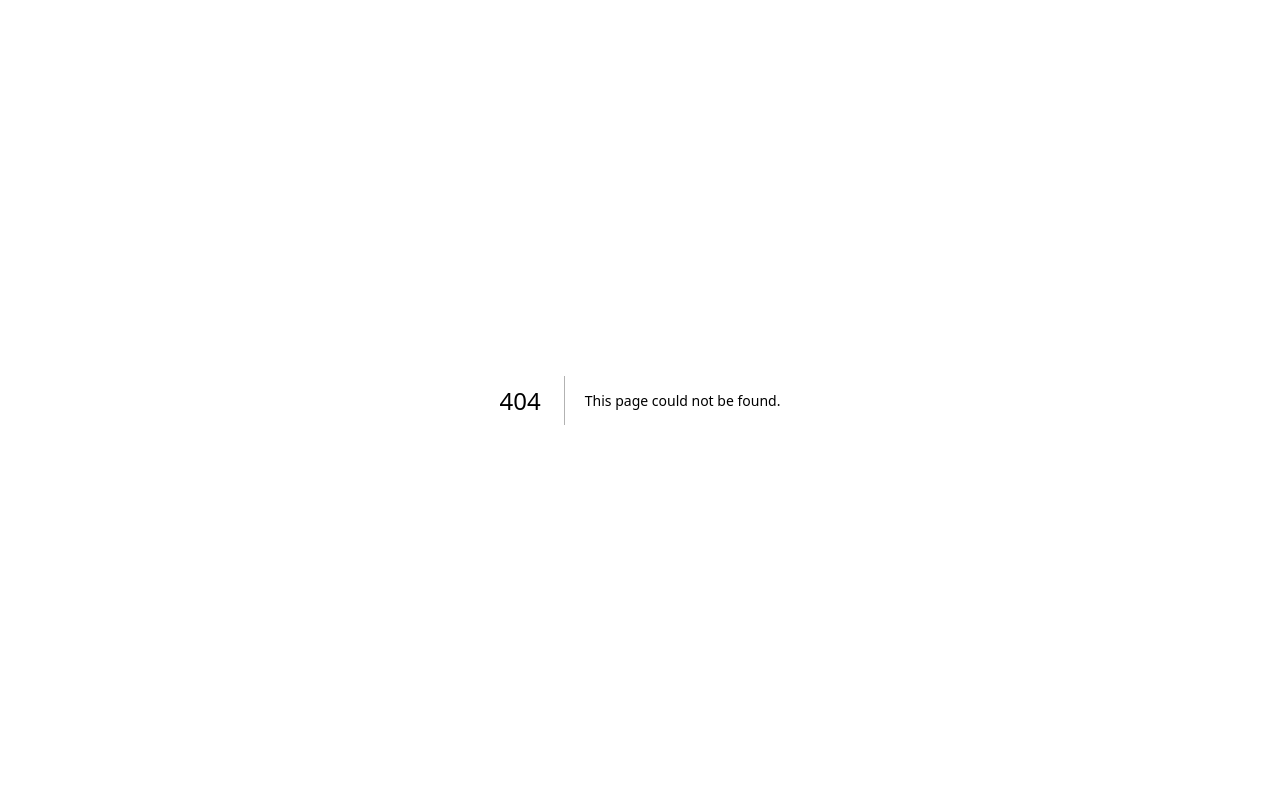
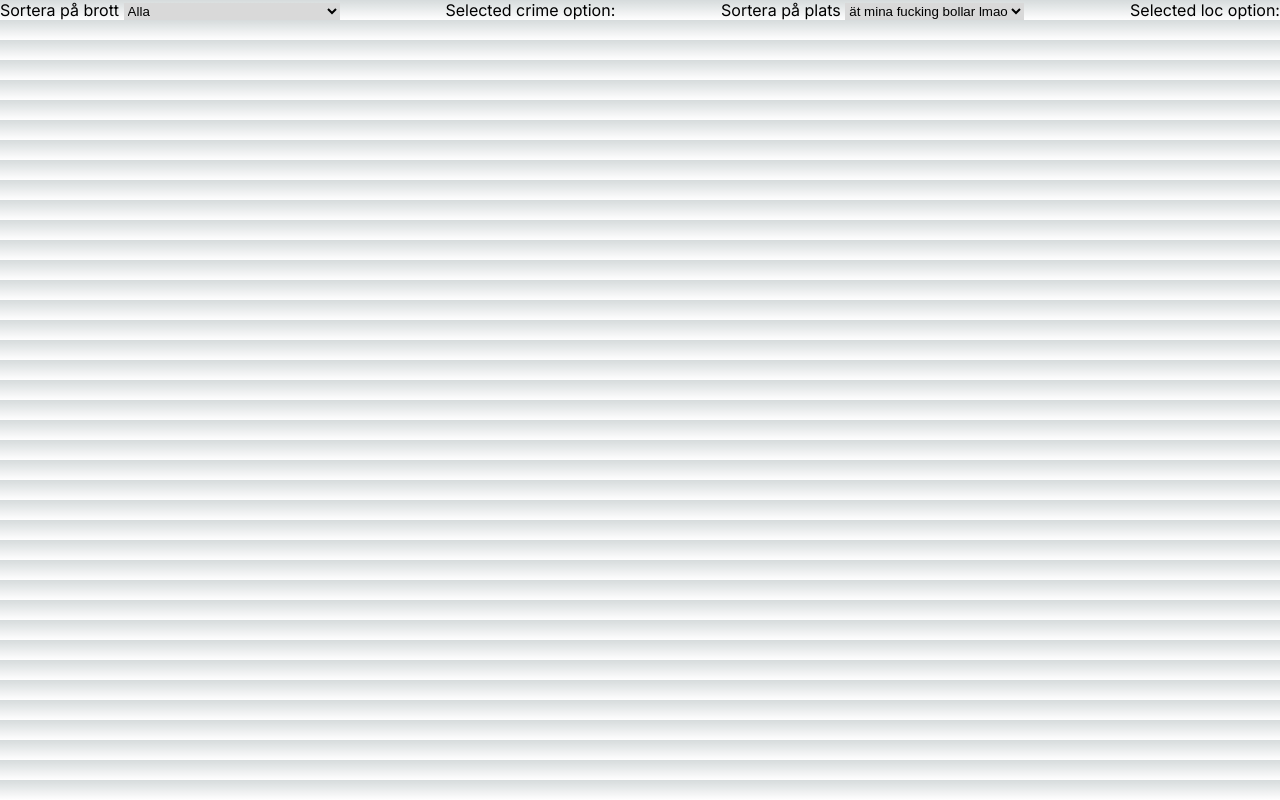
Before and after one commit to willayy/DAT257-Agile, a Next.js app in the folder agile-app/: page /testComboBox in a window 1280 px wide. Before the commit this address had no page. Built offline with nearby package versions, Linux system fonts and the light colour scheme.

Commit message:
comboboxes mainly done

```diff
--- /dev/null
+++ b/agile-app/src/app/testComboBox/page.tsx
@@ -0,0 +1,7 @@
+import ParentSearchComboBox from "@/components/searchComboBox/parentSearchComboBox";
+
+export default function TestComboBox() {
+    return (
+        <ParentSearchComboBox></ParentSearchComboBox>
+    )
+}
--- /dev/null
+++ b/agile-app/src/components/searchComboBox/parentSearchComboBox.tsx
@@ -0,0 +1,121 @@
+"use client"
+
+import React, {useState} from 'react'
+import SearchComboBox from './searchComboBox'
+import styles from './searchComboBox.module.css'
+
+const ParentSearchComboBox = () => {
+    const [selectedOptionCrime, setSelectedOptionCrime] = useState<string>('');
+    const [selectedOptionLoc, setSelectedOptionLoc] = useState<string>('');
+
+    const handleSelectCrime = (selectedOption: string) => {
+        setSelectedOptionCrime(selectedOption);
+    };
+
+    const handleSelectLoc = (selectedOption: string) => {
+        setSelectedOptionLoc(selectedOption);
+    };
+
+    const optionsCrime = [
+        "Alla",
+        "Alkohollagen",
+        "Anträffad död",
+        "Anträffat gods",
+        "Arbetsplatsolycka",
+        "Bedrägeri",
+        "Bombhot",
+        "Brand",
+        "Brand automatlarm",
+        "Bråk",
+        "Detonation",
+        "Djur skadat/omhändertaget",
+        "Ekobrott",
+        "Farligt föremål, misstänkt",
+        "Fjällräddning",
+        "Fylleri/LOB",
+        "Förfalskningsbrott",
+        "Försvunnen person",
+        "Gränskontroll",
+        "Häleri",
+        "Inbrott",
+        "Inbrott, försök",
+        "Knivlagen",
+        "Kontroll person/fordon",
+        "Lagen om hundar och katter",
+        "Larm inbrott",
+        "Larm överfall",
+        "Miljöbrott",
+        "Missbruk av urkund",
+        "Misshandel",
+        "Misshandel, grov",
+        "Mord/dråp",
+        "Mord/dråp, försök",
+        "Motorfordon, anträffat stulet",
+        "Motorfordon, stöld",
+        "Narkotikabrott",
+        "Naturkatastrof",
+        "Ofog barn/ungdom",
+        "Ofredande/förargelse",
+        "Olaga frihetsberövande",
+        "Olaga hot",
+        "Olaga intrång/hemfridsbrott",
+        "Olovlig körning",
+        "Ordningslagen",
+        "Polisinsats/kommendering",
+        "Rattfylleri",
+        "Rån",
+        "Rån väpnat",
+        "Rån övrigt",
+        "Rån, försök",
+        "Räddningsinsats",
+        "Sammanfattning dag",
+        "Sammanfattning dygn",
+        "Sammanfattning eftermiddag",
+        "Sammanfattning förmiddag",
+        "Sammanfattning helg",
+        "Sammanfattning kväll",
+        "Sammanfattning kväll och natt",
+        "Sammanfattning natt",
+        "Sammanfattning vecka",
+        "Sedlighetsbrott",
+        "Sjukdom/olycksfall",
+        "Sjölagen",
+        "Skadegörelse",
+        "Skottlossning",
+        "Skottlossning, misstänkt",
+        "Spridning smittsamma kemikalier",
+        "Stöld",
+        "Stöld, försök",
+        "Stöld, ringa",
+        "Stöld/inbrott",
+        "Tillfälligt obemannat",
+        "Trafikbrott",
+        "Trafikhinder",
+        "Trafikkontroll",
+        "Trafikolycka",
+        "Trafikolycka, personskada",
+        "Trafikolycka, singel",
+        "Trafikolycka, smitning från",
+        "Trafikolycka, vilt",
+        "Uppdatering",
+        "Utlänningslagen",
+        "Vapenlagen",
+        "Varningslarm/haveri",
+        "Våld/hot mot tjänsteman",
+        "Våldtäkt",
+        "Våldtäkt, försök",
+        "Vållande till kroppsskada"];
+
+    const optionsLoc = ['ät mina fucking bollar lmao ','loc1', 'loc2', 'loc3'];
+
+    return (
+        <div className={styles.container}>
+            <SearchComboBox title="Sortera på brott " options={optionsCrime} onSelect={handleSelectCrime}/>
+            <p>Selected crime option: {selectedOptionCrime}</p>
+            <SearchComboBox title="Sortera på plats " options={optionsLoc} onSelect={handleSelectLoc} />
+            <p>Selected loc option: {selectedOptionLoc}</p>
+        </div>
+    );
+};
+
+export default ParentSearchComboBox;
--- /dev/null
+++ b/agile-app/src/components/searchComboBox/searchComboBox.module.css
@@ -0,0 +1,16 @@
+.comboBoxDropdown {
+    background-color: #D9D9D9;
+    outline: None;
+    border: None;
+}
+
+.comboBoxTitleText {
+    font-family: '';
+}
+
+.container {
+    display: flex;
+    justify-content: space-between;
+    align-items: center;
+
+}
--- /dev/null
+++ b/agile-app/src/components/searchComboBox/searchComboBox.tsx
@@ -0,0 +1,33 @@
+"use client"
+
+import React, {ChangeEvent} from 'react'
+import styles from './searchComboBox.module.css'
+
+interface SearchComboBoxProps {
+    title: string;
+    options: string[];
+    onSelect: (selectedOption: string) => void;
+}
+
+const SearchComboBox = ({title, options, onSelect}:SearchComboBoxProps) => {
+    const handleSelectChange = (event: ChangeEvent<HTMLSelectElement>) => {
+        const selectedOption = event.target.value;
+        onSelect(selectedOption);
+    };
+
+    return (
+        <div>
+            <label >{title}</label>
+            <select onChange={handleSelectChange} className={styles.comboBoxDropdown}>
+                {options.map((option, index) => (
+                    <option key={index} value={option} >
+                        {option}
+                    </option>
+                ))}
+            </select>
+        </div>
+    );
+
+};
+
+export default SearchComboBox;
```
